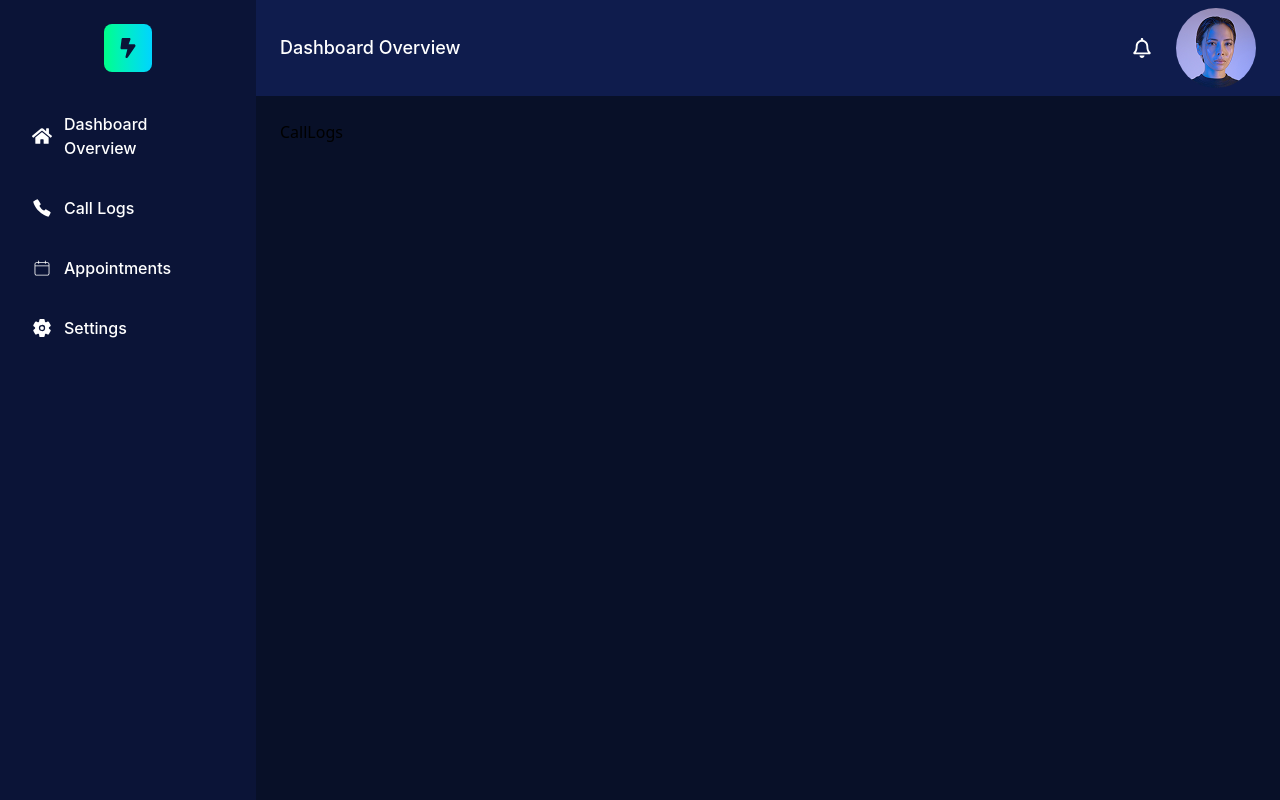
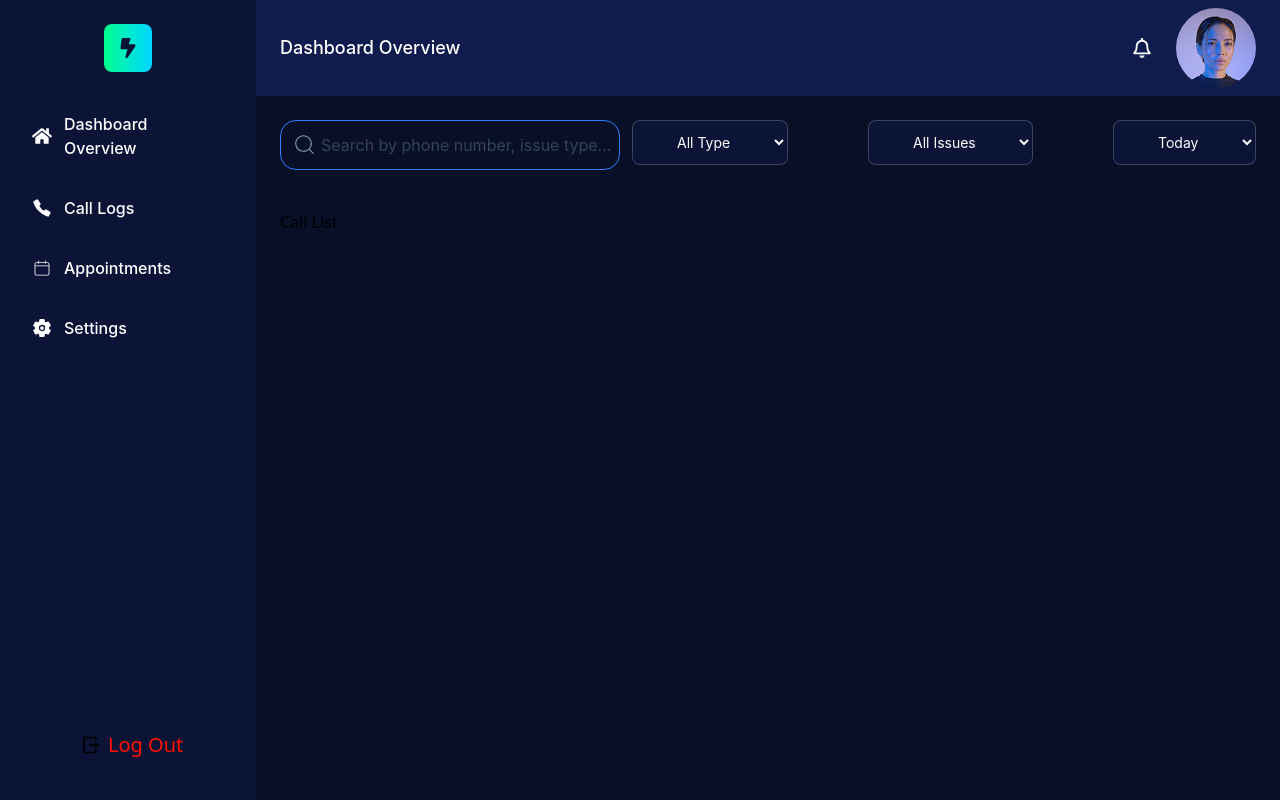
Before and after one commit to Mehedi43g/Job2.0, a React (Vite) app: page /calllogs in a window 1280 px wide. Built offline with nearby package versions, Linux system fonts and the light colour scheme.

Commit message:
call Logs part start

```diff
--- /dev/null
+++ b/src/Components/CallList.jsx
@@ -0,0 +1,16 @@
+import React from 'react'
+
+const CallList = () => {
+  return (
+    <div className="">
+    <div className="w-6/12">
+    <div className="">
+        <h3>Call List</h3>
+    </div>
+    </div>
+    <div className="w-6/12"></div>
+    </div>
+  )
+}
+
+export default CallList
--- a/src/Components/Sidebar.jsx
+++ b/src/Components/Sidebar.jsx
@@ -3,7 +3,10 @@ import { CiCalendar } from 'react-icons/ci'
 import { FaHome } from 'react-icons/fa'
 import { FaBoltLightning } from 'react-icons/fa6'
 import { IoCallSharp, IoSettings } from 'react-icons/io5'
+import { RiLogoutBoxRLine } from 'react-icons/ri'
 import { Link } from 'react-router'
+
+
 
 
 const Sidebar = () => {
@@ -11,7 +14,8 @@ const Sidebar = () => {
  <div className="w-64 h-screen bg-[#0b1437] text-white p-6">
       <h2 className="  w-12 h-12  flex items-center justify-center  rounded-lg  mb-8 mx-auto   bg-linear-to-r from-[#00FF88] to-[#00D4FF]  text-[#0b1437]  text-xl "> <FaBoltLightning /></h2>
       <div className="">
-       <ul className='flex flex-col gap-5'>
+       <div className="">
+        <ul className='flex flex-col gap-5'>
        <Link to='/'>
         <li className=" font-inter text-[16px] font-medium text-white flex items-center gap-3 p-2 rounded-lg cursor-pointer
          transition-all duration-300  hover:bg-linear-to-r hover:from-[rgba(255,255,255,0.18)]  hover:to-[rgba(255,255,255,0.08)] hover:border
@@ -34,6 +38,13 @@ const Sidebar = () => {
           hover:border-[rgba(255,255,255,0.35)] hover:shadow-[0_0_25px_rgba(180,220,255,0.85)]"><IoSettings className='text-[20px] '/> Settings</li>
         </Link>
        </ul>
+       </div>
+       <div className="">
+        <Link className='flex items-center gap-2 absolute bottom-10 left-20 text-[#FF1100] text-[20px]'>
+        <RiLogoutBoxRLine className='text-[#000000]'/>
+        Log Out
+        </Link>
+       </div>
       </div>
     </div>
 
--- a/src/pages/CallLogs.jsx
+++ b/src/pages/CallLogs.jsx
@@ -1,8 +1,64 @@
 import React from 'react'
+import { CiSearch } from 'react-icons/ci'
+import CallList from '../Components/CallList'
 
 const CallLogs = () => {
   return (
-    <div>CallLogs</div>
+    <section>
+      <div className="flex  gap-3 justify-between">
+        <div className="w-5/12">
+      <div className="relative">
+        <form action="">
+          <input className=' rounded-2xl outline-none font-inter border border-[#2B7FFF] py-3 text-[#62748E] w-full pl-10' type="text" placeholder='Search by phone number, issue type...' />
+        </form>
+        <div className=" absolute top-3 left-3">
+          <CiSearch className='text-[25px] text-[#90A1B9]'/>
+        </div>
+      </div>
+      </div>
+      <div className="w-6-12  ">
+        <div className="flex gap-20  ">
+        <div className="">
+          <select className="text-white text-sm font-inter bg-[#0b1437]  px-10 py-3  rounded-lg  border border-white/20 focus:outline-none  focus:ring-1 focus:ring-white/30">
+            <option className='bg-[#0b1437] text-white' value="All Type">All Type</option>
+            <option className='bg-[#0b1437] text-white' value="Sat">Sat</option>
+            <option className='bg-[#0b1437] text-white' value="Sun">Sun</option>
+            <option className='bg-[#0b1437] text-white' value="Mon">Mon</option>
+            <option className='bg-[#0b1437] text-white' value="Tue">Tue</option>
+            <option className='bg-[#0b1437] text-white' value="Thu">Thu</option>
+            <option className='bg-[#0b1437] text-white' value="Fri">Fri</option>
+        </select>
+        </div>
+        <div className="">
+          <select className="text-white text-sm font-inter bg-[#0b1437]  px-10 py-3 rounded-lg  border border-white/20 focus:outline-none  focus:ring-1 focus:ring-white/30">
+            <option className='bg-[#0b1437] text-white' value="All Issues">All Issues</option>
+            <option className='bg-[#0b1437] text-white' value="Sat">Sat</option>
+            <option className='bg-[#0b1437] text-white' value="Sun">Sun</option>
+            <option className='bg-[#0b1437] text-white' value="Mon">Mon</option>
+            <option className='bg-[#0b1437] text-white' value="Tue">Tue</option>
+            <option className='bg-[#0b1437] text-white' value="Thu">Thu</option>
+            <option className='bg-[#0b1437] text-white' value="Fri">Fri</option>
+        </select>
+        </div>
+        <div className="">
+          <select className="text-white text-sm font-inter bg-[#0b1437]  px-10 py-3  rounded-lg  border border-white/20 focus:outline-none  focus:ring-1 focus:ring-white/30">
+            <option className='bg-[#0b1437] text-white' value="Today">Today</option>
+            <option className='bg-[#0b1437] text-white' value="Sat">Sat</option>
+            <option className='bg-[#0b1437] text-white' value="Sun">Sun</option>
+            <option className='bg-[#0b1437] text-white' value="Mon">Mon</option>
+            <option className='bg-[#0b1437] text-white' value="Tue">Tue</option>
+            <option className='bg-[#0b1437] text-white' value="Thu">Thu</option>
+            <option className='bg-[#0b1437] text-white' value="Fri">Fri</option>
+        </select>
+        </div>
+      </div>
+      </div>
+
+      </div>
+      <div className="pt-10">
+        <CallList/>
+      </div>
+    </section>
   )
 }
 
--- a/src/pages/Deshboard.jsx
+++ b/src/pages/Deshboard.jsx
@@ -7,6 +7,12 @@ import { LuArrowRightLeft } from 'react-icons/lu'
 import { RiRobot2Line } from 'react-icons/ri'
 import { TiDeleteOutline } from 'react-icons/ti'
 
+const skills = [
+  { name: "Screen Repair", percent: 70 ,  extra: "156 requests"},
+  { name: "Battery Replacement", percent: 70, extra: "89 requests" },
+  { name: "Back Glass Repair", percent: 50, extra: "67 requests" },
+  { name: "Software Issues", percent: 30, extra: "45 requests" },
+]
 const Deshboard = () => (
   <section className=''>
     <div className="flex gap-5">
@@ -175,7 +181,7 @@ const Deshboard = () => (
 
     </div>
 
-    <div className="flex pt-10">
+    <div className="flex pt-10 gap-5">
       <div className="w-6/12 border p-3 rounded-2xl border-[#2b80ffab] ">
         <h3 className='font-inter text-[20px] text-[#FFFFFF]'>Recent Activity</h3>
 
@@ -216,7 +222,28 @@ const Deshboard = () => (
           </div>
         </div>
       </div>
-      <div className="w-6/12"></div>
+      <div className="w-6/12 border p-3 rounded-2xl border-[#2b80ffab]">
+      <div className="w-full border-[#2b80ffab]  p-5 rounded-lg space-y-6">
+        <h3 className='text-[20px] font-inter text-[#FFFFFF]'>Top Repair Requests</h3>
+      {skills.map((skill, index) => (
+        <div key={index} className="space-y-1">
+          <div className="flex justify-between">
+            <span className="block text-sm font-semibold text-white"> {skill.name}</span>
+          <p className='text-[#C0CCDD]'> {skill.extra}</p>
+          </div>
+
+          <div className="w-full h-2 bg-black/10 rounded-full overflow-hidden">
+            <div className="relative h-full bg-[#4070f4] rounded-full animate-progress" style={{ width: `${skill.percent}%`, animationDelay: `${index * 0.1}s` }}>
+              <span className="absolute -top-7 -right-3 text-[9px] font-medium text-white bg-[#4070f4] px-1.5 py-0.5 rounded">
+                {skill.percent}%
+                <span className="absolute left-1/2 -bottom-1 w-2 h-2 bg-[#4070f4] rotate-45 -translate-x-1/2" />
+              </span>
+            </div>
+          </div>
+        </div>
+      ))}
+    </div>
+      </div>
     </div>
 
   </section>
```
